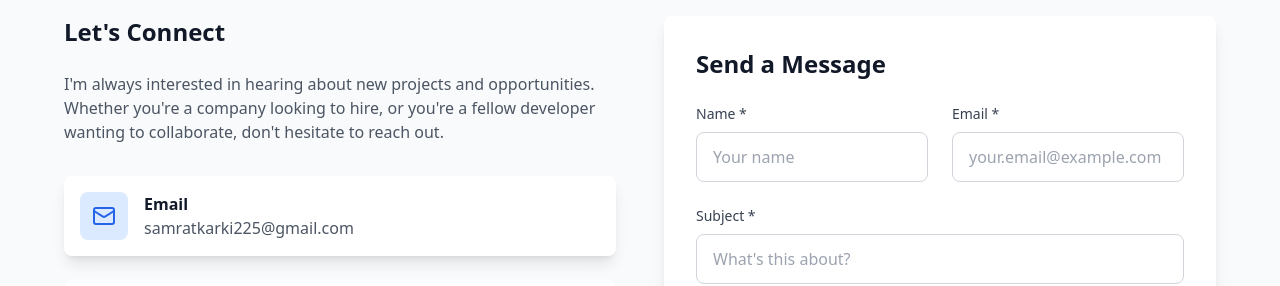
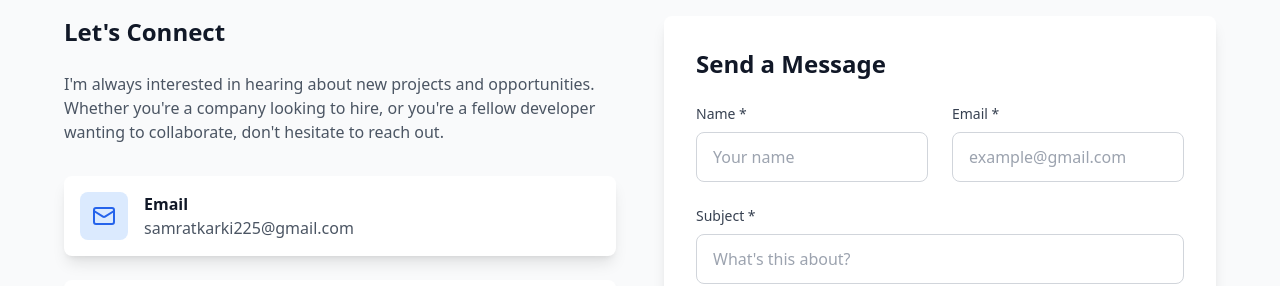
Before and after one commit to ksamrat224/Portfolio-3.0, a React (Vite) app: page / in a window 1280 px wide. Shown: the part 4980-5266 px from the top of the page. Built offline with nearby package versions, Linux system fonts and the light colour scheme.

Commit message:
contact page email placeholder

```diff
--- a/src/components/Contact.tsx
+++ b/src/components/Contact.tsx
@@ -227,7 +227,7 @@ const Contact = () => {
                       type="email"
                       id="email"
                       className="w-full px-4 py-3 border border-gray-300 rounded-lg focus:ring-2 focus:ring-blue-500 focus:border-transparent transition-colors"
-                      placeholder="your.email@example.com"
+                      placeholder="example@gmail.com"
                     />
                     {errors.email && (
                       <p className="mt-1 text-sm text-red-600">{errors.email.message}</p>
```
